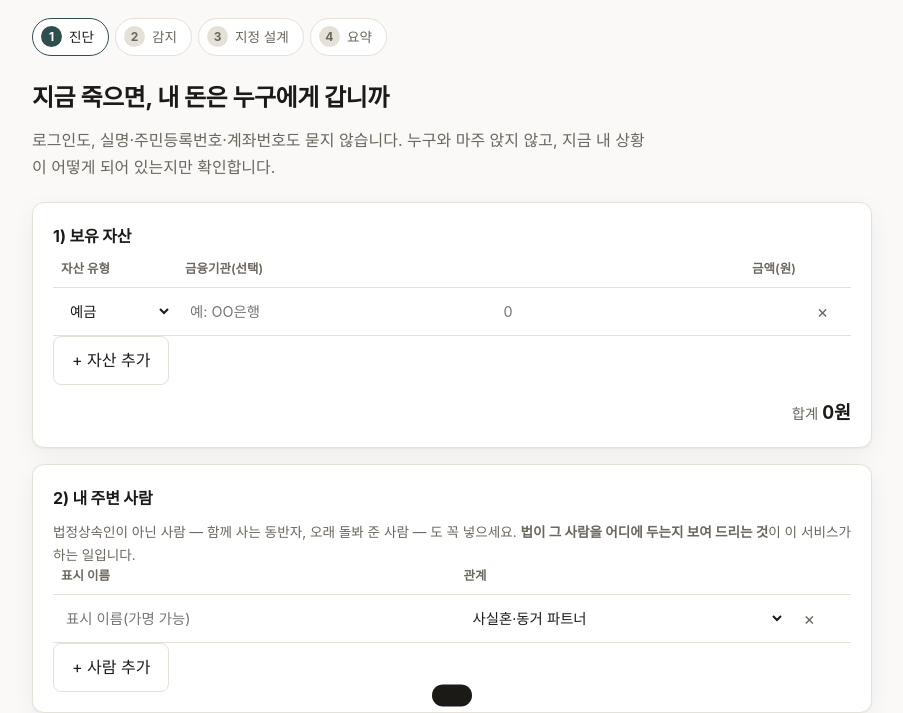
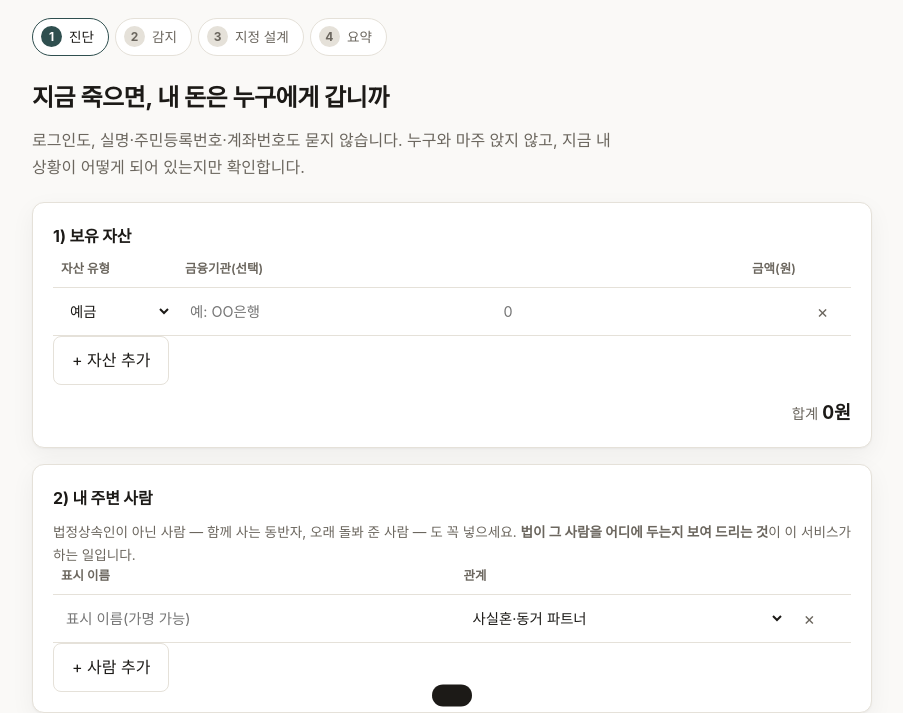
Before and after one commit to kimsabin725/han-saram, a website with bundled scripts: page public/index.html in a window 1280 px wide. Shown: the part 92-805 px from the top of the page, without its empty margins (188-1091 px from the left). Built offline with nearby package versions, Linux system fonts and the light colour scheme.

Commit message:
한국어 줄바꿈 keep-all

```diff
--- a/public/style.css
+++ b/public/style.css
@@ -10,7 +10,7 @@
   --shadow:0 1px 2px rgba(0,0,0,.3),0 8px 24px rgba(0,0,0,.35);}
 }
 *{box-sizing:border-box}
-body{margin:0;background:var(--bg);color:var(--ink);
+body{margin:0;background:var(--bg);color:var(--ink);word-break:keep-all;overflow-wrap:anywhere;
   font:16px/1.65 -apple-system,BlinkMacSystemFont,"Apple SD Gothic Neo","Pretendard","Noto Sans KR",sans-serif;
   -webkit-font-smoothing:antialiased}
 .wrap{max-width:880px;margin:0 auto;padding:0 20px}
```
